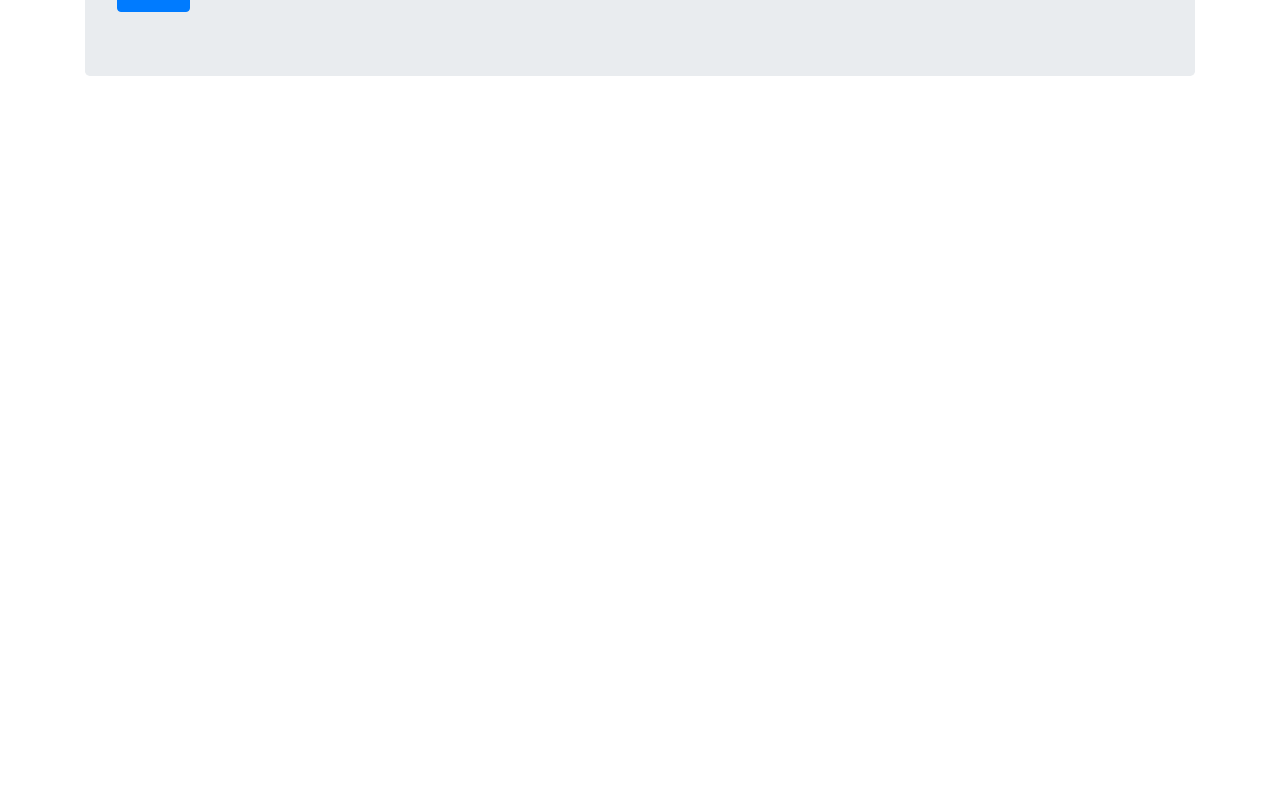
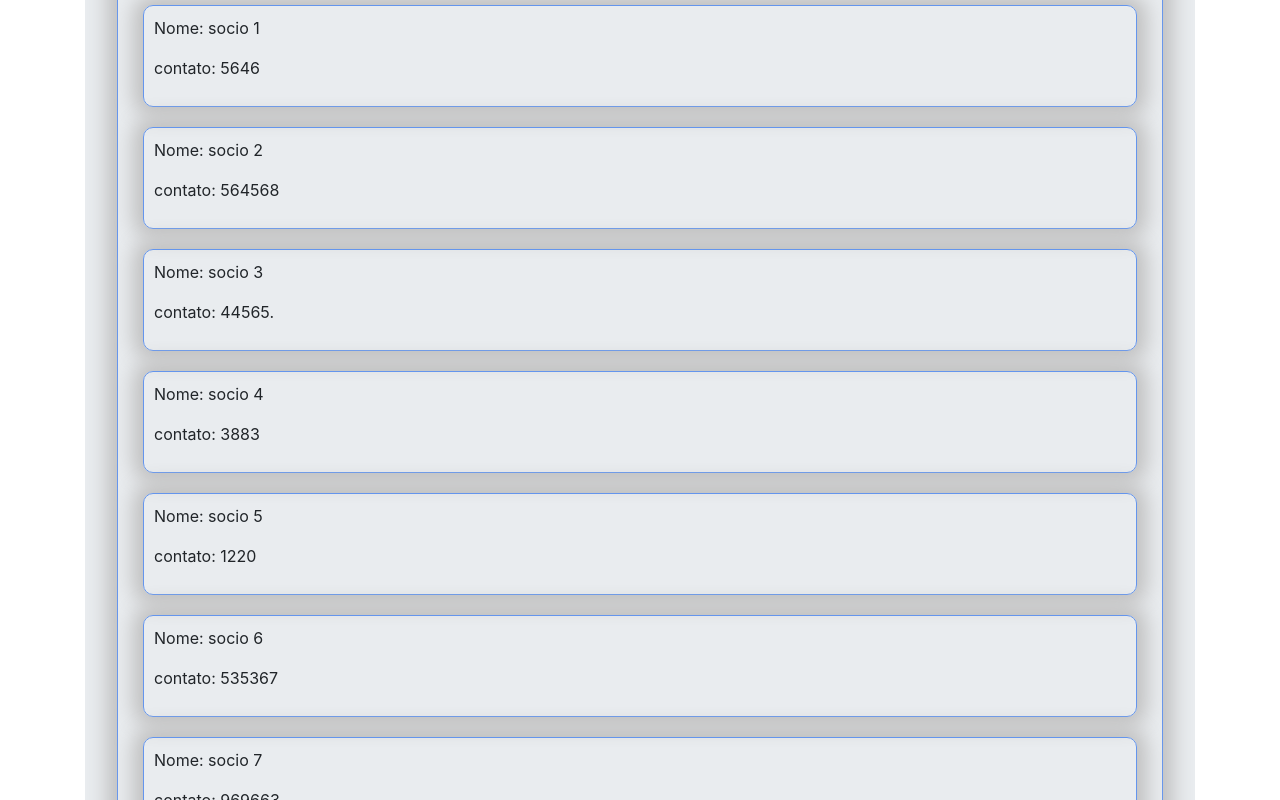
Before and after one commit to leleomaster/Curso_Joao_Ribeiro_Angular_4, an Angular app in the folder primeroProjetoAngular/: page / in a window 1280 px wide. Shown: the part 2840-3640 px from the top of the page. Before the commit the page ends 2948 px from the top, so only its background shows below. Built offline with nearby package versions, Linux system fonts and the light colour scheme.

Commit message:
trabalhando com

```diff
--- a/primeroProjetoAngular/src/app/app.component.html
+++ b/primeroProjetoAngular/src/app/app.component.html
@@ -35,3 +35,4 @@
 <app-introducao-directives></app-introducao-directives>
 <app-directives-ng-style></app-directives-ng-style>
 <app-trabalhando-com-model></app-trabalhando-com-model>
+<app-trabalhando-com-dados-parent-e-child></app-trabalhando-com-dados-parent-e-child>
--- a/primeroProjetoAngular/src/app/app.module.ts
+++ b/primeroProjetoAngular/src/app/app.module.ts
@@ -18,6 +18,8 @@ import { FormsModule } from '@angular/forms';
 import { IntroducaoDirectivesComponent } from './introducao-directives/introducao-directives.component';
 import { DirectivesNgStyleComponent } from './directives-ng-style/directives-ng-style.component';
 import { TrabalhandoComModelComponent } from './trabalhando-com-model/trabalhando-com-model.component';
+import { TrabalhandoComDadosParentEChildComponent } from './trabalhando-com-dados-parent-e-child/trabalhando-com-dados-parent-e-child.component';
+import { SociosComponent } from './trabalhando-com-dados-parent-e-child/socios/socios.component';
 
 @NgModule({
   declarations: [
@@ -35,7 +37,9 @@ import { TrabalhandoComModelComponent } from './trabalhando-com-model/trabalhand
     DataBindingEventComponent,
     IntroducaoDirectivesComponent,
     DirectivesNgStyleComponent,
-    TrabalhandoComModelComponent
+    TrabalhandoComModelComponent,
+    TrabalhandoComDadosParentEChildComponent,
+    SociosComponent
   ],
   imports: [
     BrowserModule,
--- /dev/null
+++ b/primeroProjetoAngular/src/app/trabalhando-com-dados-parent-e-child/socios/socios.component.html
@@ -0,0 +1,9 @@
+<div class="panel panel-default format-panel-default" *ngFor="let socio of socios">
+  <p>
+    Nome: {{ socio.nome }}
+  </p>
+  <p>
+    contato: {{ socio.contato }}
+  </p>
+
+</div>
--- /dev/null
+++ b/primeroProjetoAngular/src/app/trabalhando-com-dados-parent-e-child/socios/socios.component.ts
@@ -0,0 +1,21 @@
+import { Component, Input } from '@angular/core';
+
+@Component({
+  selector: 'app-socios',
+  templateUrl: './socios.component.html',
+  styleUrls: ['./socios.component.css']
+})
+export class SociosComponent {
+
+  @Input() socios = [];
+
+  constructor() {
+
+    this.socios.push({ nome: "João", contato: "2354564" });
+    this.socios.push({ nome: "Ana", contato: "7779898" });
+    this.socios.push({ nome: "Carlos", contato: "56546" });
+    this.socios.push({ nome: "Sara", contato: "245669889" });
+  }
+
+
+}
--- /dev/null
+++ b/primeroProjetoAngular/src/app/trabalhando-com-dados-parent-e-child/trabalhando-com-dados-parent-e-child.component.html
@@ -0,0 +1,12 @@
+<div class="format-panel-default">
+
+    <div class="container">
+      <div class="panel panel-default">
+
+        <app-socios [socios]="novos_socios">
+
+        </app-socios>
+
+      </div>
+    </div>
+  </div>
--- /dev/null
+++ b/primeroProjetoAngular/src/app/trabalhando-com-dados-parent-e-child/trabalhando-com-dados-parent-e-child.component.ts
@@ -0,0 +1,24 @@
+import { Component } from '@angular/core';
+
+@Component({
+  selector: 'app-trabalhando-com-dados-parent-e-child',
+  templateUrl: './trabalhando-com-dados-parent-e-child.component.html',
+  styleUrls: ['./trabalhando-com-dados-parent-e-child.component.css']
+})
+export class TrabalhandoComDadosParentEChildComponent {
+
+  novos_socios = [];
+
+  constructor() {
+    this.novos_socios.push({ nome: "socio 1", contato: "5646" });
+    this.novos_socios.push({ nome: "socio 2", contato: "564568" });
+    this.novos_socios.push({ nome: "socio 3", contato: "44565." });
+    this.novos_socios.push({ nome: "socio 4", contato: "3883" });
+    this.novos_socios.push({ nome: "socio 5", contato: "1220" });
+    this.novos_socios.push({ nome: "socio 6", contato: "535367" });
+    this.novos_socios.push({ nome: "socio 7", contato: "969663" });
+  }
+
+
+
+}
```
Also changed, not shown: primeroProjetoAngular/src/app/trabalhando-com-dados-parent-e-child/socios/socios.component.css (added), primeroProjetoAngular/src/app/trabalhando-com-dados-parent-e-child/trabalhando-com-dados-parent-e-child.component.css (added), 2 other files (tests, documents, lock files or other folders).
